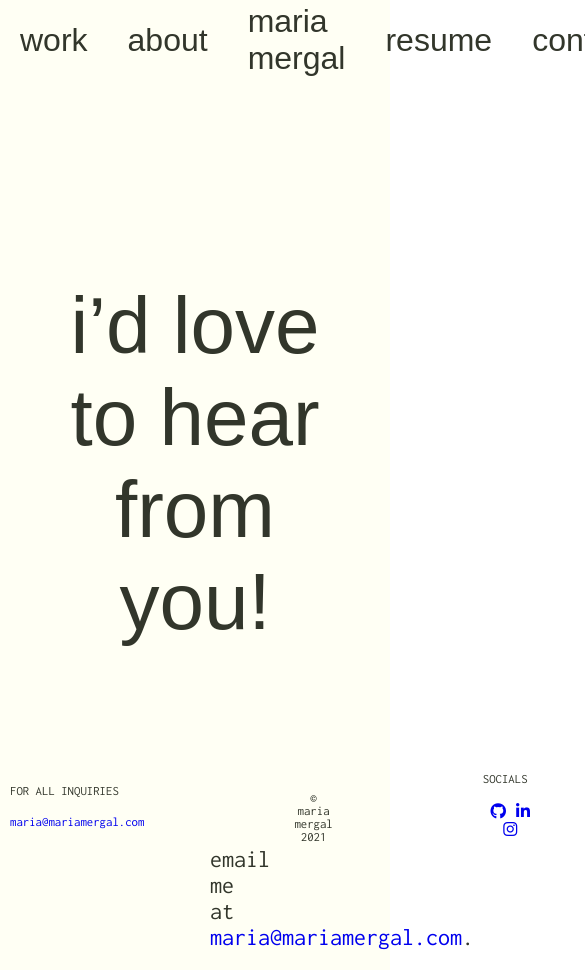
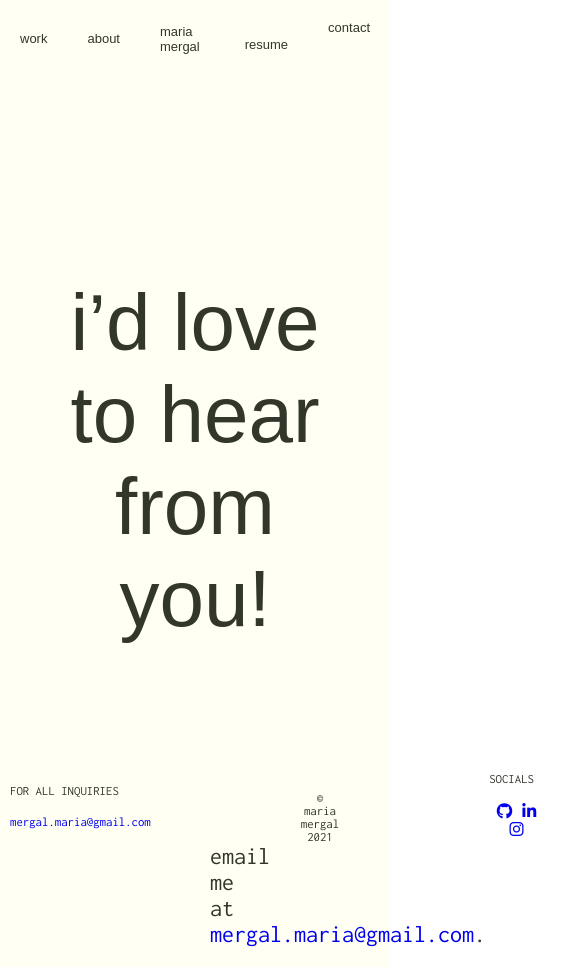
Before and after one commit to mmergal92/Portfolio, a React (Create React App) app: page /contact in a window 390 px wide. Shown: the top 980 px of the page, 585 px wide, since content can reach past the window. Built offline with nearby package versions, Linux system fonts and the light colour scheme; a web font is replaced by a local one.

Commit message:
added email

```diff
--- a/src/App.css
+++ b/src/App.css
@@ -94,17 +94,11 @@ p{
   justify-content: left;
   /* border: 1px solid red; */
 }
-.leftnav a{
-  text-decoration: none;
-}
 .centernav{
   align-items:center;
   display: flex;
   justify-content: center;
   /* border: 1px solid black; */
-}
-.centernav a{
-  text-decoration: none;
 }
 .rightnav{
   align-items:right;
@@ -112,10 +106,7 @@ p{
   justify-content: right;
   /* border: 1px solid blue; */
 }
-.rightnav a{
-  text-decoration: none;
-}
-.menu-bars {
+/* .menu-bars {
   color: #13184A;
   margin-left: 2rem;
   font-size: 2rem;
@@ -168,7 +159,7 @@ p{
   display: flex;
   justify-content: start;
   align-items: center;
-}
+} */
 .home, .about, .contact, .resume {
   display: inline;
   background: var(--main);
@@ -306,6 +297,16 @@ span {
     animation: App-logo-spin infinite 20s linear;
   }
 }
+@media screen and (max-width: 600px){
+  .navbar {
+    height: auto;
+    width: 100%;
+    /* border: 1px solid green; */
+  }
+  .projectnav h4, .contactnav h4, .aboutnav h4, .homenav h4, .resumenav{
+    font-size: small;
+  }
+}
 /* .pdf-container{
   width: 100vw;
   height: 100vh;
--- a/src/components/Nav.js
+++ b/src/components/Nav.js
@@ -37,9 +37,6 @@ const Nav = () => {
             </Link>
         </div>
           <div className="rightnav">
-          {/* <Link to="/resume" src={maria_mergal_resume} target="_blank" className="resumenav">
-                <h4>resume</h4>
-            </Link> */}
             <h4><a href={maria_mergal_resume} target="_blank" className="resumenav">resume</a></h4>
             <Link to="/contact" className="contactnav">
                 <h4>contact</h4>
--- a/src/components/footer.js
+++ b/src/components/footer.js
@@ -6,7 +6,7 @@ const Footer = () =>{
     <div className="footer">
             <div className="footer-left">
                 <p>FOR ALL INQUIRIES</p><br/>
-                <p><a href="mailto:maria@mariamergal.com">maria@mariamergal.com</a></p>
+                <p><a href="mailto:mergal.maria@gmail.com">mergal.maria@gmail.com</a></p>
             </div>
             <div className="footer-center">
                 <br/>
--- a/src/pages/contact.js
+++ b/src/pages/contact.js
@@ -8,7 +8,7 @@ const Contact = (props) =>{
             <h1>i’d love to hear from you!</h1>
         </div>
         <div className = "about-bottom">
-            <h5>Feel free to email me at <a href ="mailto:maria@mariamergal.com">maria@mariamergal.com</a>. </h5>
+            <h5>Feel free to email me at <a href ="mailto:mergal.maria@gmail.com">mergal.maria@gmail.com</a>. </h5>
         </div>
     </div>
     );
```
